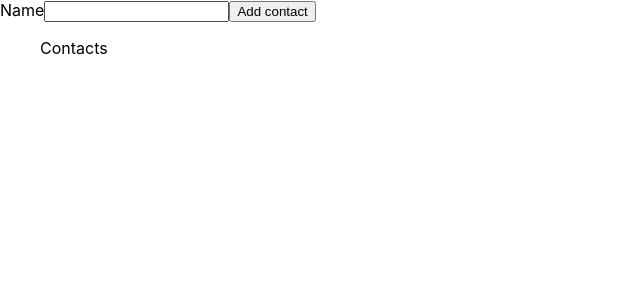
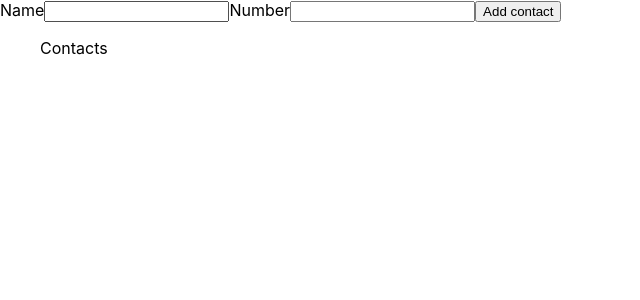
Before and after one commit to AlinaBielska/goit-react-hw-02-phonebook, a React (Create React App) app: page / in a window 1280 px wide. Shown: the top 300 px of the page, without its empty margins (0-640 px from the left). Built offline with nearby package versions, Linux system fonts and the light colour scheme.

Commit message:
Krok 2 - done (bez css)
do form dodany dodatkowy input który zapisuje numer telefonu. Contacts renderuje imie i numer kontaktu.

```diff
--- a/src/components/App.jsx
+++ b/src/components/App.jsx
@@ -4,22 +4,28 @@ import React, { Component } from "react";
 export class App extends Component {
   state = {
     contacts: [],
-    name: ''
+    name: '',
+    number: ''
   }
 
-  onInputChange = evt => {
+  onInputChangeName = evt => {
     this.setState({ name: evt.target.value });
+  }
+  onInputChangeNumber = evt => {
+    this.setState({ number: evt.target.value });
   }
   onSubmitContact = evt => {
     evt.preventDefault();
-    const { name, contacts } = this.state;
-    this.setState({ contacts: [...contacts, name] });
+    const { name, number, contacts } = this.state;
+    this.setState({ contacts: [...contacts, { name, number }] });
   }
 
   render() {
     const { contacts } = this.state;
     const { name } = this.state;
-    const onInputChange = this.onInputChange;
+    const { number } = this.state;
+    const onInputChangeName = this.onInputChangeName;
+    const onInputChangeNumber = this.onInputChangeNumber;
     const onSubmitContact = this.onSubmitContact;
 
     return (
@@ -31,17 +37,29 @@ export class App extends Component {
               type="text"
               name="name"
               value={name}
-            onChange={onInputChange}
+              onChange={onInputChangeName}
               pattern="^[a-zA-Zа-яА-Я]+(([' -][a-zA-Zа-яА-Я ])?[a-zA-Zа-яА-Я]*)*$"
               title="Name may contain only letters, apostrophe, dash and spaces. For example Adrian, Jacob Mercer, Charles de Batz de Castelmore d'Artagnan"
               required />
+          </label>
+          <label>
+            Number
+            <input
+              type="tel"
+              name="number"
+              value={number}
+              onChange={onInputChangeNumber}
+              pattern="\+?\d{1,4}?[-.\s]?\(?\d{1,3}?\)?[-.\s]?\d{1,4}[-.\s]?\d{1,4}[-.\s]?\d{1,9}"
+              title="Phone number must be digits and can contain spaces, dashes, parentheses and can start with +"
+              required
+            />
           </label>
           <button type="submit">Add contact</button>
         </form>
         <ul>Contacts
           {contacts.map(contact => {
             return (
-            <li>{contact}</li>
+              <li>{contact.name}: {contact.number}</li>
             )
           })}
         </ul>
```
Lines whose indentation alone changed are shown as unchanged.
